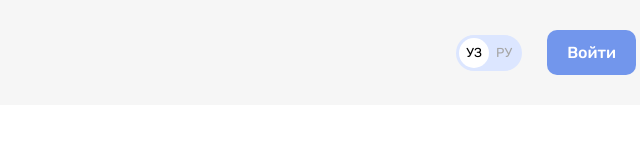
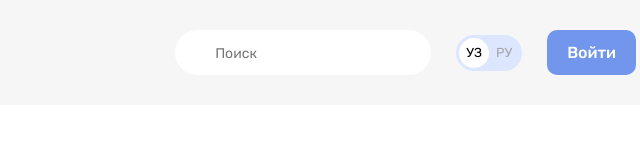
Before and after one commit to najmiddinabdullaev/Namanganliklar24, a plain HTML site: page index.html in a window 1280 px wide. Shown: the full height of the page, 604-1244 px from the left. Drawn offline with Linux system fonts and the light colour scheme.

Commit message:
Add global search form and focus styles

```diff
--- a/css/styles.css
+++ b/css/styles.css
@@ -24,6 +24,13 @@ body{
 img{
   max-width: 100%;
   height: auto;
+}
+
+
+/* Outline styles */
+*:focus{
+outline: 2px dashed #7296EC;
+outline-offset: 3px;
 }
 
 /* Button */
@@ -116,6 +123,24 @@ color: #2959CE;
 }
 
 
+/* Gloabal-search-form */
+
+.global-search-form{
+  margin-right: 25px;
+}
+
+.global-search-form-input{
+  padding-top: 15px;
+  padding-right: 20px;
+  padding-bottom: 13px;
+  padding-left: 40px;
+  border: 0;
+  border-radius: 60px;
+  font-size: 14px;
+  line-height: normal;
+}
+
+
 /* Lang-toggle */
 
 .lang-toggle {
--- a/index.html
+++ b/index.html
@@ -42,6 +42,10 @@
 
         <!-- Global-search-form -->
 
+        <form class="global-search-form" action="https://echo.htmlacademy.ru" method="get">
+          <input class="global-search-form-input" type="search" name="search" placeholder="Поиск" aria-label="Поиск"   required>
+        </form>
+
         <!-- Language toggle -->
         <div class="lang-toggle">
           <a class="lang-toggle-link lang-toggle-link-active" href="index.html">УЗ</a>
```
